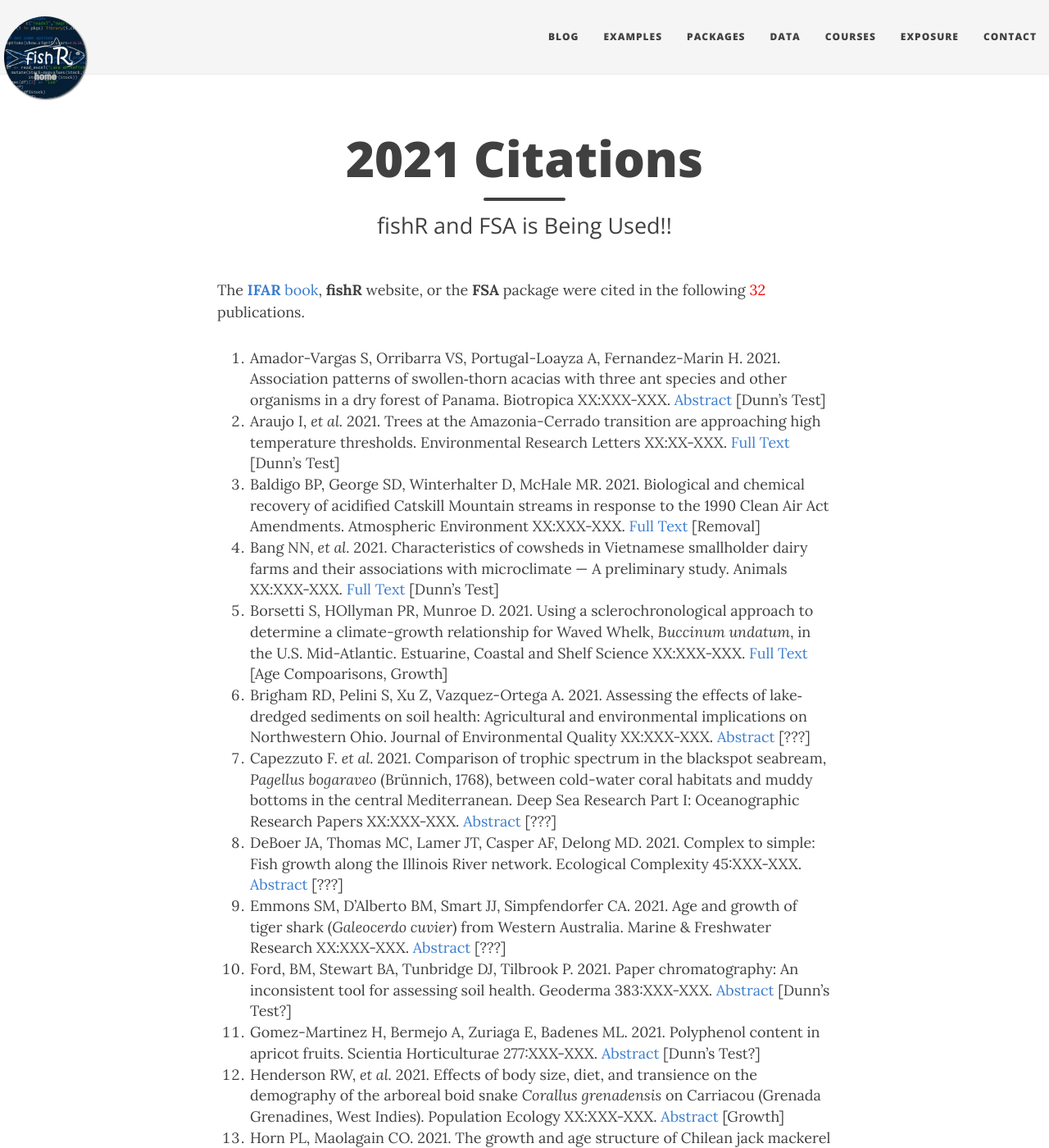
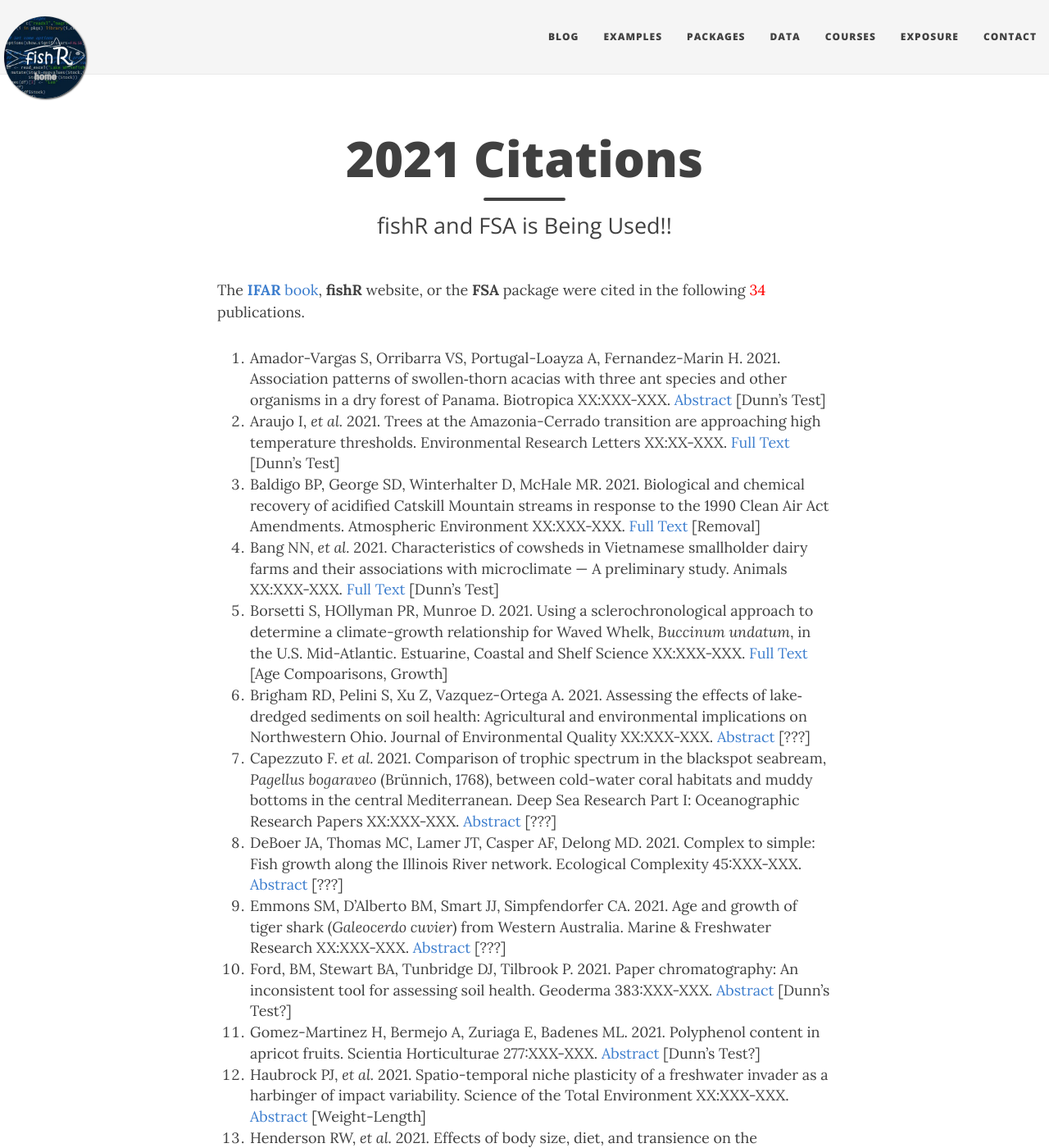
Before and after one commit to droglenc/fishR, a Jekyll site: the page built from exposure/exposure-citations21.md, in a window 1280 px wide and 1400 px high. Shown: the whole window at 82% size. Built offline with Jekyll 4.4.1, drawn with Linux system fonts in a browser that asks for light colours; nearby versions of some CDN libraries; some of the changed text lies outside the part shown.

Commit message:
Update exposure-citations21.md

```diff
--- a/exposure/exposure-citations21.md
+++ b/exposure/exposure-citations21.md
@@ -5,7 +5,7 @@ subtitle: fishR and FSA is Being Used!!
 css: "/css/exposure-citation.css"
 ---
 
-The [**IFAR** book](http://derekogle.com/IFAR/), **fishR** website, or the **FSA** package were cited in the following <span id="contact-div">32</span> publications.
+The [**IFAR** book](http://derekogle.com/IFAR/), **fishR** website, or the **FSA** package were cited in the following <span id="contact-div">34</span> publications.
 
 1. Amador-Vargas S, Orribarra VS, Portugal-Loayza A, Fernandez-Marin H. 2021. Association patterns of swollen‐thorn acacias with three ant species and other organisms in a dry forest of Panama. Biotropica XX:XXX-XXX. [Abstract](https://onlinelibrary.wiley.com/doi/abs/10.1111/btp.12899) [Dunn's Test]
 1. Araujo I, *et al.* 2021. Trees at the Amazonia-Cerrado transition are approaching high temperature thresholds. Environmental Research Letters XX:XX-XXX. [Full Text](https://iopscience.iop.org/article/10.1088/1748-9326/abe3b9/pdf) [Dunn's Test]
@@ -18,6 +18,7 @@ The [**IFAR** book](http://derekogle.com/IFAR/), **fishR** website, or the **FSA
 1. Emmons SM, D'Alberto BM, Smart JJ, Simpfendorfer CA. 2021. Age and growth of tiger shark (*Galeocerdo cuvier*) from Western Australia. Marine & Freshwater Research XX:XXX-XXX. [Abstract](https://www.publish.csiro.au/MF/MF20291) [???]
 1. Ford, BM, Stewart BA, Tunbridge DJ, Tilbrook P. 2021. Paper chromatography: An inconsistent tool for assessing soil health. Geoderma 383:XXX-XXX. [Abstract](https://www.sciencedirect.com/science/article/abs/pii/S0016706120325386) [Dunn's Test?]
 1. Gomez-Martinez H, Bermejo A, Zuriaga E, Badenes ML. 2021. Polyphenol content in apricot fruits. Scientia Horticulturae 277:XXX-XXX. [Abstract](https://www.sciencedirect.com/science/article/abs/pii/S0304423820306567) [Dunn's Test?]
+1. Haubrock PJ, *et al.* 2021. Spatio-temporal niche plasticity of a freshwater invader as a harbinger of impact variability. Science of the Total Environment XX:XXX-XXX. [Abstract](https://www.sciencedirect.com/science/article/abs/pii/S0048969721010147) [Weight-Length]
 1. Henderson RW, *et al.* 2021. Effects of body size, diet, and transience on the demography of the arboreal boid snake *Corallus grenadensis* on Carriacou (Grenada Grenadines, West Indies). Population Ecology XX:XXX-XXX. [Abstract](https://esj-journals.onlinelibrary.wiley.com/doi/abs/10.1002/1438-390X.12079) [Growth]
 1. Horn PL, Maolagain CO. 2021. The growth and age structure of Chilean jack mackerel (*Trachurus murphyi*) following its influx to New Zealand waters. Journal of Fish Biology XX:XXX-XXX. [Abstract](https://onlinelibrary.wiley.com/doi/abs/10.1111/jfb.14647) [???]
 1. Kherif O. *et al.* 2021. Agroecological modeling of nitrogen and carbon transfers between decomposer micro-organisms, plant symbionts, soil and atmosphere in an intercropping system. Ecological Modeling 440:XXX-XXX. [Abstract](https://www.sciencedirect.com/science/article/abs/pii/S0304380020304543) [???]
@@ -40,6 +41,7 @@ The [**IFAR** book](http://derekogle.com/IFAR/), **fishR** website, or the **FSA
 1. Vagenas G, Karachle PK. 2021. sBCB (standardized Burn-Crack-Burn): A standardized modification of burning method for otolith age estimation. Fisheries Research 233:XXX-XXX. [Abstract](https://www-sciencedirect-com.ezproxy.uwsp.edu/science/article/pii/S0165783620302848) [Age Comparisons]
 1. Vaughan L, *et al.* 2021. Growth rates in a European Eel *Anguilla anguilla* (L., 1758) population show a complex relationship with temperature over a seven-decade otolith biochronology. ICES Journal of Marine Science XX:XXX-XXX. [Abstract](https://academic.oup.com/icesjms/advance-article-abstract/doi/10.1093/icesjms/fsaa253/6104621) [???]
 1. Vilmi A. *et al.* 2021. Dispersal–niche continuum index: a new quantitative metric for assessing the relative importance of dispersal versus niche processes in community assembly. Ecography 44:XXX-XXX. [Full Text](https://onlinelibrary.wiley.com/doi/pdf/10.1111/ecog.05356) [Dunn's Test]
+1. Willmes M. *et al.* 2021. Geochemical tools identify the origins of Chinook Salmon returning to a restored creek. Fisheries XX:XXX-XXX. [Full Text](https://bibbase.org/service/mendeley/b32caa3a-a6aa-3875-9eaa-ba9f1eb70905/file/2ea6b31e-1452-8f79-341e-a9348f75eb8e/Willmes_et_al_2020_Geochemical_tools_identify_the_origins_of_Chinook_Salmon_returning_to_a_restored_creek2.pdf) [Age Comparisions]
 
 -----
 <p style="text-align: center;"><a href="exposure-citations20.html">Goto 2020 citations</a></p>
```
